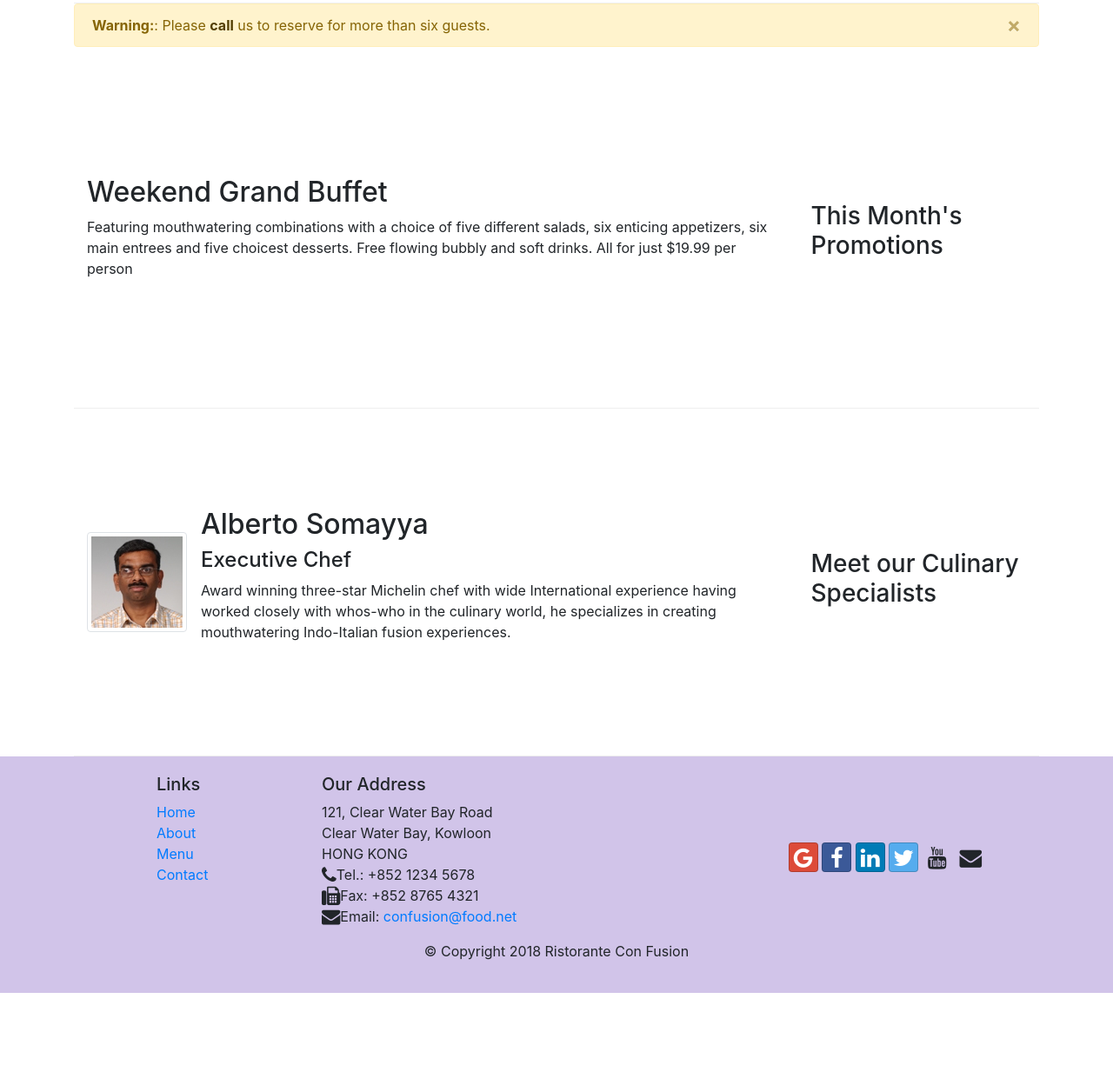
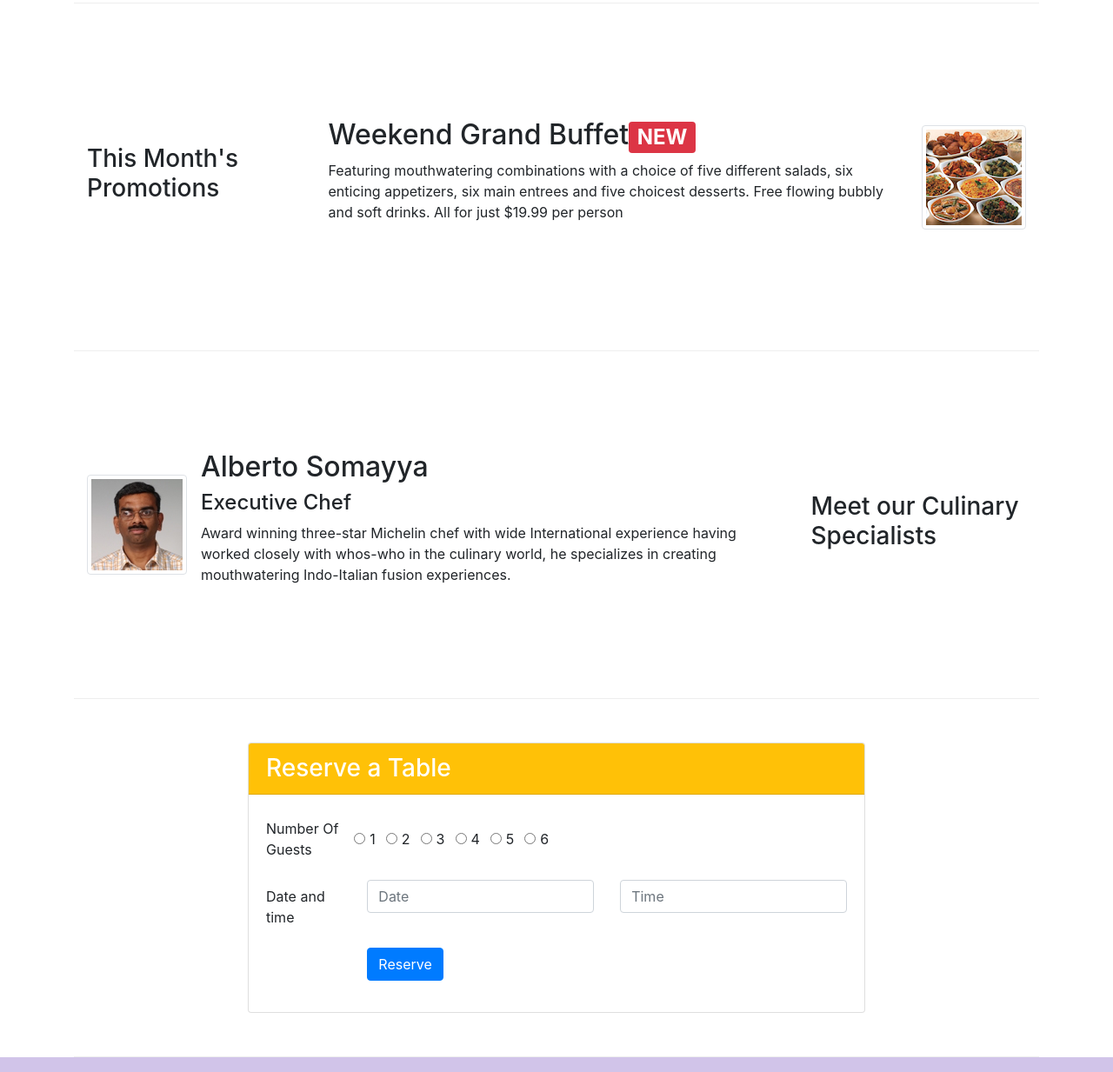
Before and after one commit to Arc-tic-Wolf/Foodme, a website: page index.html in a window 1280 px wide. Shown: the part 680-1913 px from the top of the page at 87% size. Before the commit the page ends 1822 px from the top, so only its background shows below. Drawn offline with nearby package versions, Linux system fonts and the light colour scheme.

Commit message:
Assignment-2 submitted

```diff
--- a/index.html
+++ b/index.html
@@ -43,8 +43,12 @@
                     <h1>Ristorante con Fusion</h1>
                     <p>We take inspiration from the World's best cuisines, and create a unique fusion experience. Our lipsmacking creations will tickle your culinary senses!</p>
                 </div>
-                <div class="col 12 col-sm align-self-center">
+                <div class="col-12 col-sm-3 align-self-center">
                     <img src="img/logo.png" class="img-fluid">
+
+                </div>
+                <div class="col-12 col-sm-3 align-self-center">
+                    <a class="btn btn-warning" href="#reservation" role="button">Reserve Table</a>
                 </div>
             </div>
         </div>
@@ -61,31 +65,33 @@
                     src="img/uthappizza.png" alt="uthappizza">
                     <div class="media-body">
                         <h2 class="mt-0">Uthappizza <span class="badge badge-danger">HOT</span><span class="badge badge-pill badge-secondary">$9.99</span></h2>
-                        <p>A unique combination of Indian Uthappam (pancake) and Italian pizza, topped with Cerignola olives, ripe vine cherry tomatoes, Vidalia onion, Guntur chillies and Buffalo Paneer.</p>
+                        <p class="d-none d-sm-block">A unique combination of Indian Uthappam (pancake) and Italian pizza, topped with Cerignola olives, ripe vine cherry tomatoes, Vidalia onion, Guntur chillies and Buffalo Paneer.</p>
 
                     </div>
                 </div>
             </div>
         </div>
 
-        <div class="alert alert-warning alert-dismissible" role="alert">
-            <button type="button" class="close" data-dismiss="alert">
-            <span>&times;</span>
-            </button>
-            <strong>Warning:</strong>: Please
-            <a href="tel:+85212345678" class="alert-link">
-            call</a> us to reserve for more than six guests.
-        </div>
+
 
         <div class ="row row-content align-items-center">
-            <div class="col-12 col-sm-4 order-sm-last col-md-3">
+            <div class="col-12 col-sm-4 order-sm-first col-md-3">
                 <h3>This Month's Promotions</h3>
             </div>
             <div class="col-sm col-md oder-sm-last">
-                <h2>Weekend Grand Buffet</h2>
-                <p>Featuring mouthwatering combinations with a choice of five different salads, six enticing appetizers, six main entrees and five choicest desserts. Free flowing bubbly and soft drinks. All for just $19.99 per person </p>
+                <div class="media">
+
+                    <div class="media-body">
+                        <h2 class="mt-0">Weekend Grand Buffet<span class="badge badge-danger">NEW</span></h2>
+                        <p class="d-none d-sm-block">Featuring mouthwatering combinations with a choice of five different salads, six enticing appetizers, six main entrees and five choicest desserts. Free flowing bubbly and soft drinks. All for just $19.99 per person </p>
+                    </div>
+                    <img class="d-flex ml-3 img-thumbnail align-self-center"
+                    src="img/buffet.png" alt="buffet">
+                </div>
             </div>
         </div>
+
+
 
         <div class="row row-content align-items-center">
             <div class="col-12 col-sm-4 order-sm-last col-md-3">
@@ -103,7 +109,63 @@
                 </div>
             </div>
         </div>
+
+        <div id="reservation" class ="row row-content align-items-center">
+            <div class="col-12 col-md-8 offset-md-2">
+                <div class="card">
+                    <h3 class="card-header bg-warning text-white">Reserve a Table</h3>
+                    <div class="card-body">
+                        <form>
+                            <div class="form-group row">
+                                <label for="guestno" class="col-md-2 col-form-label">Number Of Guests</label>
+                                <div class="form-check form-check-inline">
+                                    <input class="form-check-input" type="radio" name="inlineRadioOptions" id="inlineRadio1" value="option1">
+                                    <label class="form-check-label" for="inlineRadio1">1</label>
+                                  </div>
+                                  <div class="form-check form-check-inline">
+                                    <input class="form-check-input" type="radio" name="inlineRadioOptions" id="inlineRadio2" value="option2">
+                                    <label class="form-check-label" for="inlineRadio2">2</label>
+                                  </div>
+                                  <div class="form-check form-check-inline">
+                                    <input class="form-check-input" type="radio" name="inlineRadioOptions" id="inlineRadio3" value="option3">
+                                    <label class="form-check-label" for="inlineRadio3">3</label>
+                                  </div>
+                                  <div class="form-check form-check-inline">
+                                    <input class="form-check-input" type="radio" name="inlineRadioOptions" id="inlineRadio4" value="option4">
+                                    <label class="form-check-label" for="inlineRadio4">4</label>
+                                  </div>
+                                  <div class="form-check form-check-inline">
+                                    <input class="form-check-input" type="radio" name="inlineRadioOptions" id="inlineRadio5" value="option5">
+                                    <label class="form-check-label" for="inlineRadio5">5</label>
+                                  </div>
+                                  <div class="form-check form-check-inline">
+                                    <input class="form-check-input" type="radio" name="inlineRadioOptions" id="inlineRadio6" value="option6">
+                                    <label class="form-check-label" for="inlineRadio6">6</label>
+                                  </div>
+                            </div>
+                            <div class="form-group row">
+                                <label for="datetime" class="col-12 col-md-2 col-form-label">Date and time</label>
+                                <div class="col-md-5">
+                                    <input type="text" onfocus="(this.type='date')" class="form-control" id="date" name="date" placeholder="Date">
+                                </div>
+                                <div class="col-md-5">
+                                    <input type="text" onfocus="(this.type='time')" class="form-control" id="time" name="time" placeholder="Time">
+                                </div>
+                            </div>
+                            <div class="form-group row">
+                                <div class="offset-md-2 col-md-10">
+                                    <button type="submit" class="btn btn-primary">Reserve</button>
+                                </div>
+                            </div>
+
+                        </form>
+                    </div>
+                </div>
+            </div>
+        </div>
     </div>
+
+
 
     <footer class="footer">
         <div class="container">
```
